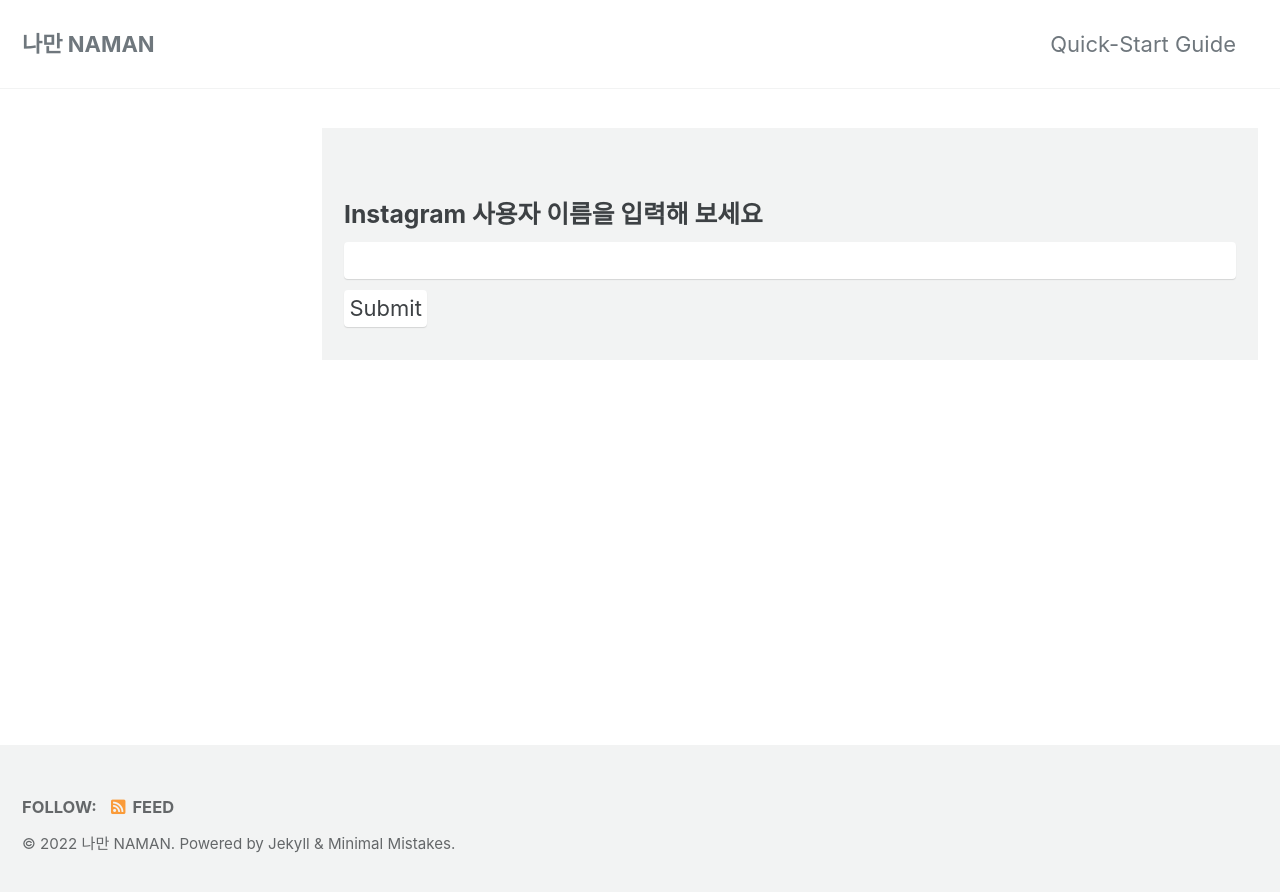
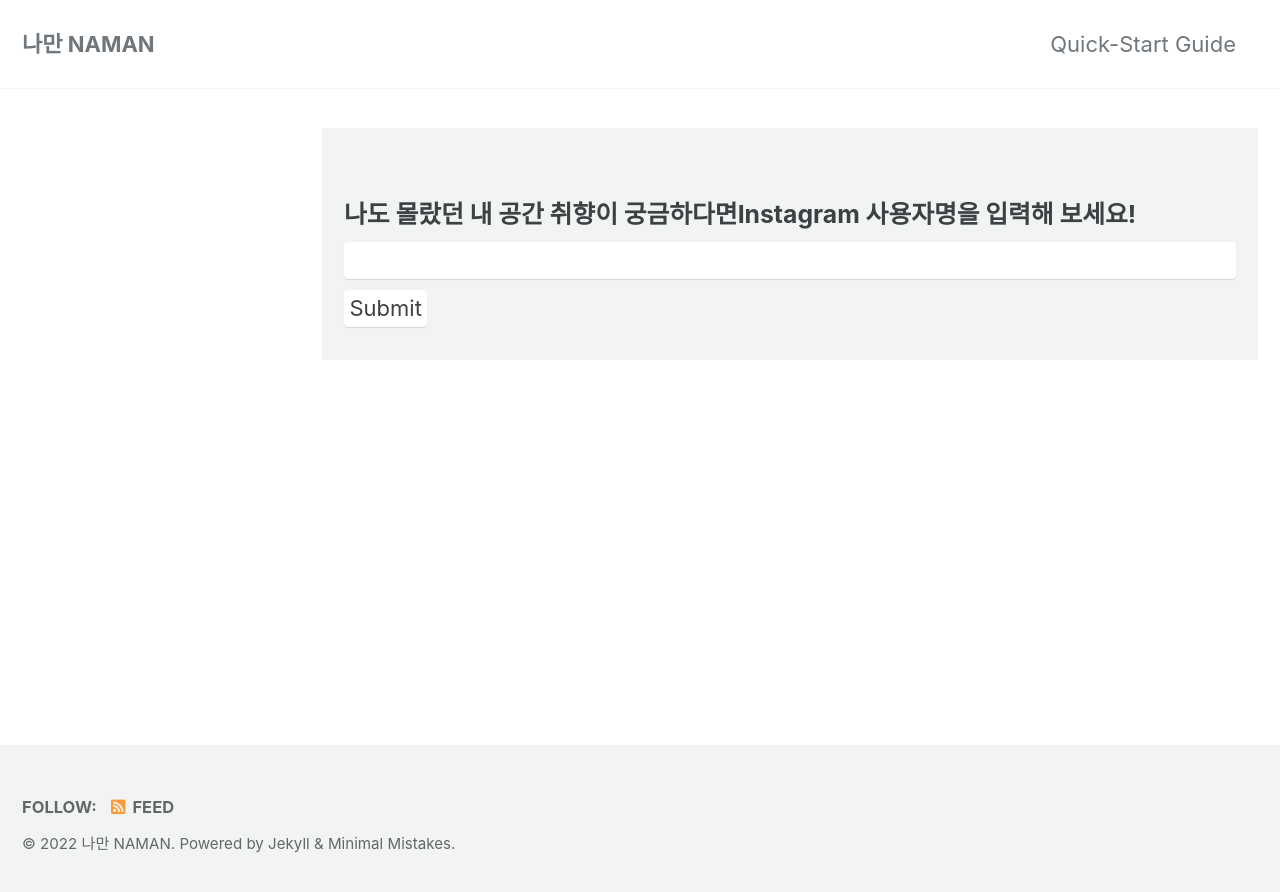
Before and after one commit to NamanAlgo/namanalgo.github.io, a Jekyll site: the page built from index.markdown, in a window 1280 px wide. Shown: the top 892 px of the page. Built offline with Jekyll 4.4.1, drawn with Linux system fonts in a browser that asks for light colours; cached includes are drawn as plain includes; the list of posts is cut into pages by our own code.

Commit message:
Update home.html

```diff
--- a/_layouts/home.html
+++ b/_layouts/home.html
@@ -4,7 +4,7 @@ layout: archive
 
 <div class="insta_user_input">
   <form action="show_report.php">
-    <h3>Instagram 사용자 이름을 입력해 보세요</h3>
+    <h3>나도 몰랐던 내 공간 취향이 궁금하다면<br>Instagram 사용자명을 입력해 보세요!</h3>
     <tr>
       <td><input type="text" id="insta_id" size="20" required></td>
       <td><input type="submit"></td>
```
